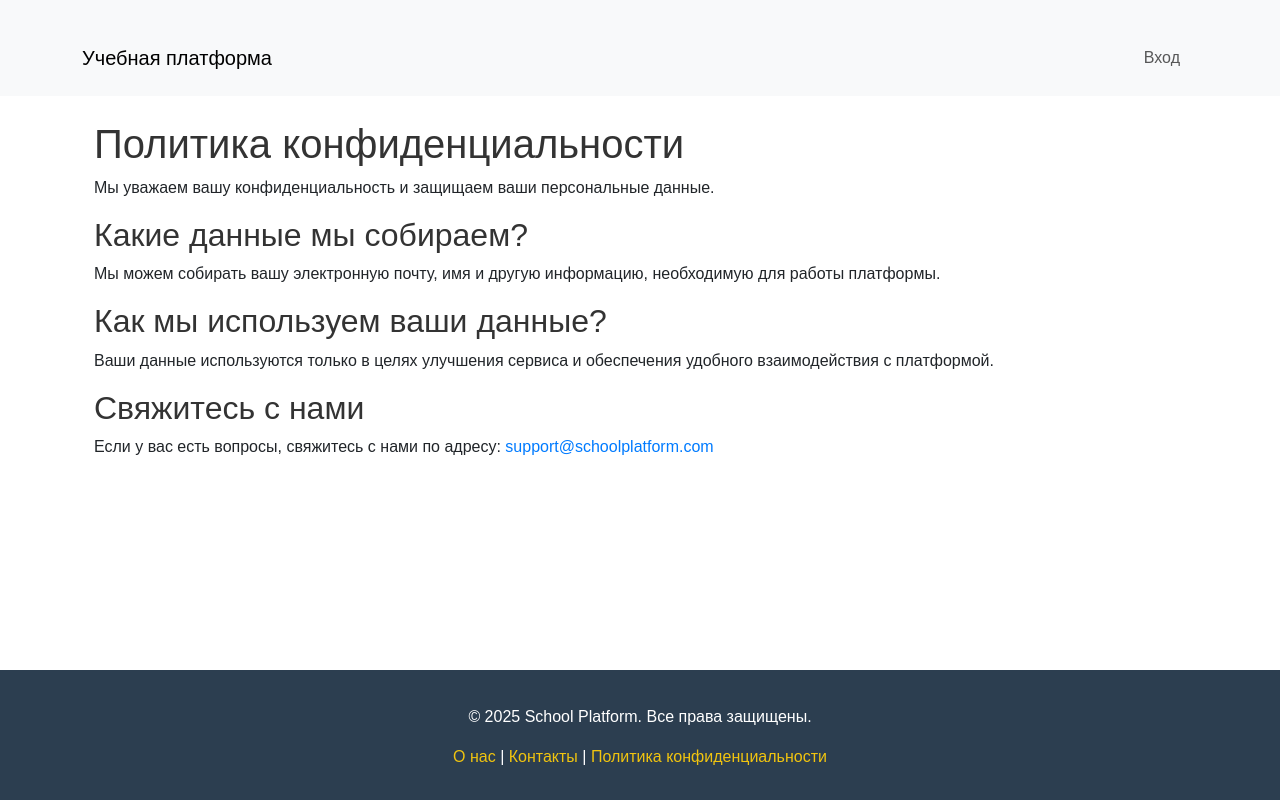
After one commit to LilitAsa/online_school, a Django app: page /privacy/ in a window 1280 px wide. The commit adds this page. Run offline with Django 5.2, Linux system fonts and the light colour scheme.

Commit message:
Add new templates for about, contact, and privacy pages; enhance existing templates and styles

```diff
--- a/online_courses/static/css/style.css
+++ b/online_courses/static/css/style.css
@@ -1,4 +1,4 @@
-/* Custom styles for hover effects */
+/* Custom styles for hover effects
 .list-group-item-action:hover {
   background-color: #f8f9fa;
   cursor: pointer;
@@ -11,6 +11,11 @@
 /* Additional custom styles */
 body {
   font-family: Arial, sans-serif;
+  min-height: 100vh;
+}
+
+main {
+  min-height: auto;
 }
 
 h1, h2 {
@@ -112,3 +117,22 @@ a:hover {
   color: #0056b3;
   text-decoration: underline;
 }
+
+.footer {
+  background-color: #2c3e50;
+  color: white;
+  text-align: center;
+  padding: 15px 0;
+  position: absolute;
+  bottom: 0;
+  width: 100%;
+}
+
+.footer a {
+  color: #f1c40f;
+  text-decoration: none;
+}
+
+.footer a:hover {
+  text-decoration: underline;
+}
--- /dev/null
+++ b/online_courses/templates/403.html
@@ -0,0 +1,5 @@
+{% if exception %}
+  <p style="font-size: 24px;">{{ exception }}</p>
+{% else %}
+  <p>Static generic message</p>
+{% endif %}
--- a/online_courses/templates/add_lesson.html
+++ b/online_courses/templates/add_lesson.html
@@ -4,6 +4,6 @@
 <form method="post">
     {% csrf_token %}
     {{ form.as_p }}
-    <button type="submit">Сохранить</button>
+    <button type="submit" class="btn btn-primary">Сохранить</button>
 </form>
 {% endblock %}
--- a/online_courses/templates/add_quiz.html
+++ b/online_courses/templates/add_quiz.html
@@ -1,9 +1,6 @@
 {% extends 'base.html' %}
 {% block content %}
 <h2>Добавить тест в курс: {{ course.title }}</h2>
-<form method="post">
-    {% csrf_token %}
-    {{ form.as_p }}
 
 <form method="post">
     {% csrf_token %}
@@ -17,7 +14,7 @@
         {% endfor %}
     </select>
 
-    <button type="submit">Добавить квиз</button>
+    <button type="submit" class="btn btn-primary">Добавить квиз</button>
 </form>
 
 <h2>Доступные уроки:</h2>
--- a/online_courses/templates/base.html
+++ b/online_courses/templates/base.html
@@ -5,7 +5,7 @@
     <title>{% block title %}Учебная платформа{% endblock %}</title>
     {% load static %}
     <link rel="stylesheet" href="https://cdn.jsdelivr.net/npm/bootstrap@5.3.0/dist/css/bootstrap.min.css">
-    <link rel="stylesheet" href="{% static 'css/styles.css' %}">
+    <link rel="stylesheet" href="{% static 'css/style.css' %}">
 </head>
 <body>
     <header>
@@ -40,8 +40,16 @@
             {% block content %}{% endblock %}
         </div>
     </main>
-    <footer>
-        <!-- footer content -->
+
+    <footer class="footer">
+        <div class="container">
+            <p>&copy; 2025 School Platform. Все права защищены.</p>
+            <p>
+                <a href="{% url 'online_courses:about' %}">О нас</a> |
+                <a href="{% url 'online_courses:contact' %}">Контакты</a> |
+                <a href="{% url 'online_courses:privacy' %}">Политика конфиденциальности</a>
+            </p>
+        </div>
     </footer>
 </body>
 </html>
--- a/online_courses/templates/course_detail.html
+++ b/online_courses/templates/course_detail.html
@@ -29,7 +29,9 @@
         <li><strong>{{ module.title }}</strong>
             <ul>
                 {% for lesson in module.lesson_set.all %}
-                    <li><a href="{% url 'online_courses:lesson_detail' course.id lesson.id %}">{{ lesson.title }}</a></li>
+                    <li class="list-group-item list-group-item-action">
+                        <a href="{% url 'online_courses:lesson_detail' course.id lesson.id %}" class="text-decoration-none">{{ lesson.title }}</a>
+                    </li>
                 {% empty %}
                     <li>Нет уроков</li>
                 {% endfor %}
--- a/online_courses/templates/course_list.html
+++ b/online_courses/templates/course_list.html
@@ -7,7 +7,7 @@
 <ul class="list-group">
     {% for course in courses %}
         <li class="list-group-item list-group-item-action">
-            <a href="{% url 'online_courses:course_detail' course.id %}">{{ course.title }}</a>
+            <a href="{% url 'online_courses:course_detail' course.id %}" class="text-decoration-none">{{ course.title }}</a>
         </li>
     {% empty %}
         <p>Вы еще не записаны на курсы.</p>
--- a/online_courses/templates/enroll_course.html
+++ b/online_courses/templates/enroll_course.html
@@ -9,7 +9,7 @@
 
     <form method="post" action="{% url 'online_courses:enroll_course' course.id %}">
         {% csrf_token %}
-        <button type="submit">Записаться</button>
+        <button type="submit" class="btn btn-primary">Записаться</button>
     </form>
 
     <a href="{% url 'online_courses:course_list' %}">Вернуться к курсам</a>
--- a/online_courses/templates/lesson_detail.html
+++ b/online_courses/templates/lesson_detail.html
@@ -6,6 +6,10 @@
 <h1>{{ lesson.title }}</h1>
 <p>{{ lesson.content }}</p>
 
-<p><a href="{% url 'online_courses:course_detail' course.id %}">Back to course</a></p>
+<p>
+  <a href="{% url 'online_courses:course_detail' course.id %}">
+    Back to course
+  </a>
+</p>
 
 {% endblock %}
--- /dev/null
+++ b/online_courses/templates/privacy.html
@@ -0,0 +1,14 @@
+{% extends "base.html" %}
+
+{% block content %}
+<div class="container">
+    <h1>Политика конфиденциальности</h1>
+    <p>Мы уважаем вашу конфиденциальность и защищаем ваши персональные данные.</p>
+    <h2>Какие данные мы собираем?</h2>
+    <p>Мы можем собирать вашу электронную почту, имя и другую информацию, необходимую для работы платформы.</p>
+    <h2>Как мы используем ваши данные?</h2>
+    <p>Ваши данные используются только в целях улучшения сервиса и обеспечения удобного взаимодействия с платформой.</p>
+    <h2>Свяжитесь с нами</h2>
+    <p>Если у вас есть вопросы, свяжитесь с нами по адресу: <a href="mailto:support@schoolplatform.com">support@schoolplatform.com</a></p>
+</div>
+{% endblock %}
--- a/online_courses/templates/quiz_list.html
+++ b/online_courses/templates/quiz_list.html
@@ -11,7 +11,7 @@
             <li class="list-group-item list-group-item-action">
                 <p><strong>Тест:</strong> {{ quiz.title }}</p>
                 <p><strong>Описание:</strong> {{ quiz.description }}</p>
-                <a href="{% url 'online_courses:take_quiz' quiz.id %}" class="btn btn-primary">Пройти тест</a>
+                <a href="{% url 'online_courses:take_quiz' quiz.id %}" class="btn btn-primary">Тест</a>
             </li>
         {% endfor %}
     </ul>
--- a/online_courses/urls.py
+++ b/online_courses/urls.py
@@ -8,6 +8,9 @@ urlpatterns = [
     path('login/', user_login, name='login'),
     path('logout/', user_logout, name='logout'),
     path('register/', register, name='register'),
+
+    #Пользователи
+    path('teachers', teacher_list, name='teacher_list'),
 
     # Курсы
     path('courses/', course_list, name='course_list'),
@@ -38,4 +41,9 @@ urlpatterns = [
     path('quiz/<int:quiz_id>/add-question/', add_question, name='add_question'),
     path('quiz/<int:quiz_id>/', quiz_detail, name='quiz_detail'),
     path('quizzes/', quiz_list, name='quiz_list'),
+
+    #
+    path('about/', about, name='about'),
+    path('contact/', contact, name='contact'),
+    path('privacy/', privacy, name='privacy'),
     ]
--- a/online_courses/views.py
+++ b/online_courses/views.py
@@ -17,7 +17,7 @@ def teacher_required(view_func):
     @wraps(view_func)
     def _wrapped_view(request, *args, **kwargs):
         if request.user.role != 'teacher':
-            raise PermissionDenied("Доступ запрещен.")
+            raise PermissionDenied("Доступ запрещен. Вход только учителям")
         return view_func(request, *args, **kwargs)
     return _wrapped_view
 
@@ -26,20 +26,32 @@ def teacher_required(view_func):
 def home(request):
     courses = Course.objects.all()
     homeworks = Homework.objects.all()
+    lessons = Lesson.objects.none()
+    quizzes = Quiz.objects.none()
+    teachers = User.objects.filter(role='teacher')
+
+    print()
 
     if request.user.is_authenticated:
         if request.user.role == 'teacher':
+            lessons = Lesson.objects.filter(course__teacher=request.user)
             quizzes = Quiz.objects.filter(course__teacher=request.user)
+            homeworks = Homework.objects.filter(course__teacher=request.user)
+            homeworks = Homework.objects.none()
+
         else:
+            lessons = Lesson.objects.filter(course__students=request.user)
             quizzes = Quiz.objects.filter(course__students=request.user)
-    else:
-        quizzes = Quiz.objects.none()  # No quizzes for unauthenticated users
+            homeworks = Homework.objects.filter(course__students=request.user)
 
-
-    print(f"Пользователь: {request.user}")
-    print(f"Количество квизов: {quizzes.count()}")
-    print(f"Список квизов: {quizzes}")
-    return render(request, 'home.html', {'courses': courses, 'homeworks': homeworks, 'quizzes': quizzes})
+    return render(request, 'home.html', {
+        'courses': courses,
+        'homeworks': homeworks,
+        'lessons': lessons,
+        'quizzes': quizzes,
+        'homeworks': homeworks,
+        'teachers': teachers,
+    })
 
 User = get_user_model()
 
@@ -146,8 +158,12 @@ def add_homework(request):
         if form.is_valid():
             homework = form.save(commit=False)
             homework.assigned_by = request.user
+            homework.course = form.cleaned_data.get('course')
             homework.save()
+            print(f"Домашнее задание {homework.title} добавлено для курса {homework.course}")
             return redirect('online_courses:home')
+        else:
+            print("Форма невалидна:", form.errors)
     else:
         form = HomeworkForm()
 
@@ -384,3 +400,16 @@ def student_dashboard(request):
     quizzes = Quiz.objects.filter(course__students=request.user)
 
     return render(request, 'student_dashboard.html', {'assignments': assignments, 'quizzes': quizzes})
+
+def teacher_list(request):
+    teachers = User.objects.filter(role='teacher')
+    return render(request, 'teachers.html', {'teachers': teachers})
+
+def about(request):
+    return render(request, 'about.html')
+
+def contact(request):
+    return render(request, 'contact.html')
+
+def privacy(request):
+    return render(request, 'privacy.html')
```
Also changed, not shown: online_courses/templates/about.html (added, +8 -0 lines), online_courses/templates/contact.html (added, +12 -0 lines), online_courses/templates/home.html (+9 -1 lines), online_courses/templates/teachers.html (added, +15 -0 lines), db.sqlite3.
